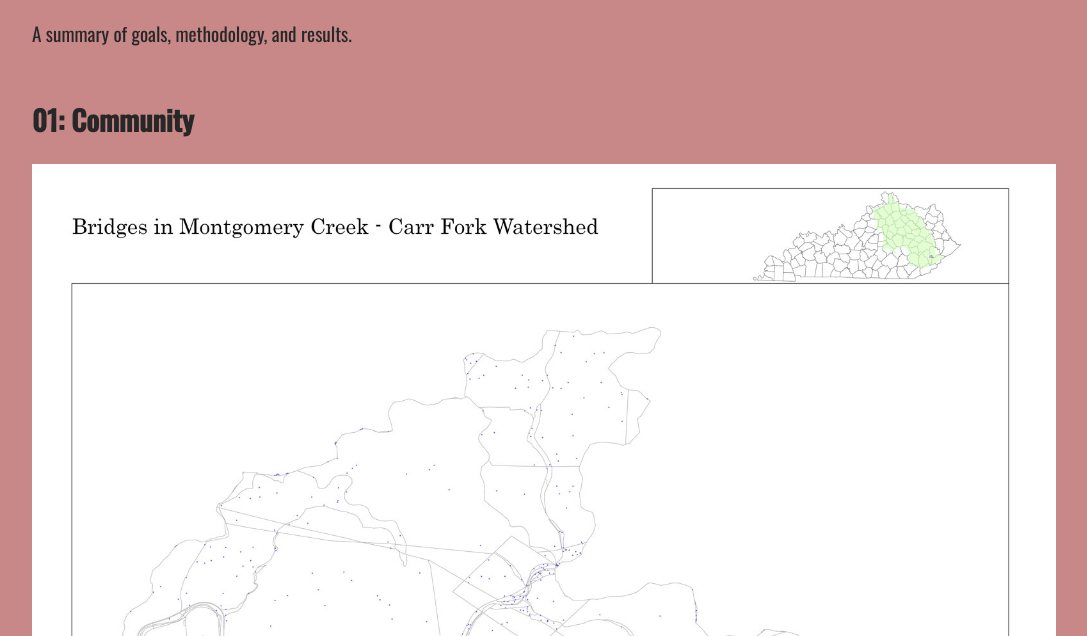
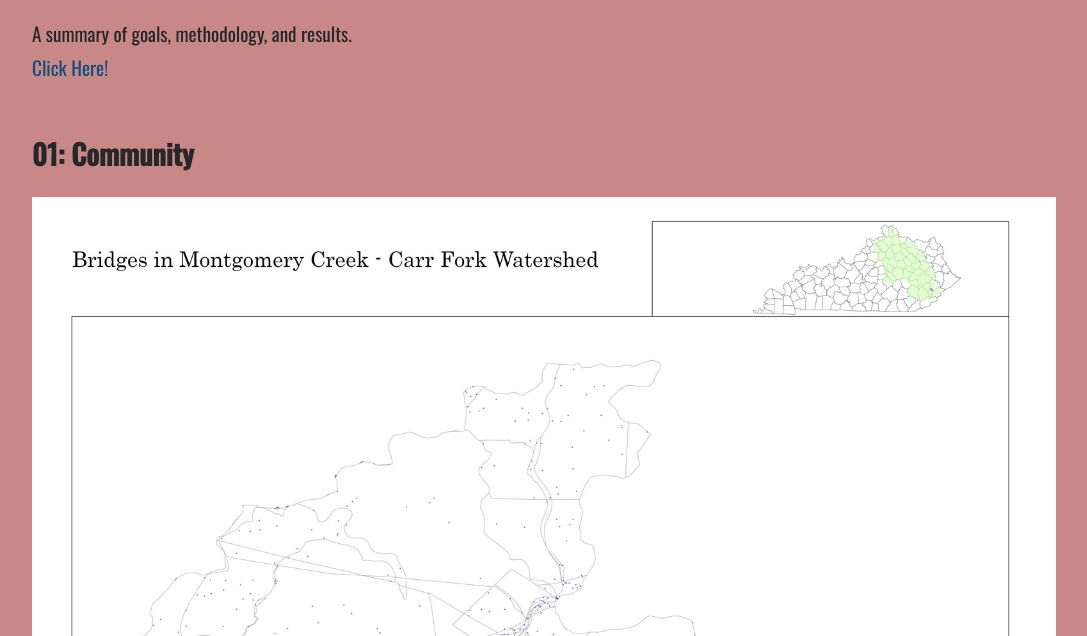
Before and after one commit to ryking0549/geo509-portfolio, a plain HTML site: page index.html in a window 1280 px wide. Shown: the part 164-800 px from the top of the page, without its empty margins (96-1183 px from the left). Drawn offline with nearby package versions, Linux system fonts and the light colour scheme.

Commit message:
Added Link

```diff
--- a/index.html
+++ b/index.html
@@ -111,6 +111,7 @@
         <h2>An analysis of flood-prone infrastructure and conditions in an Eastern Kentucky watershed.</h2>
         <p>
             A summary of goals, methodology, and results.
+            <a href="https://uky-gis.github.io/geo509/report-2022/" class="linkbox">Click Here!</a>
         </p>
     </header>
     <section>
```
